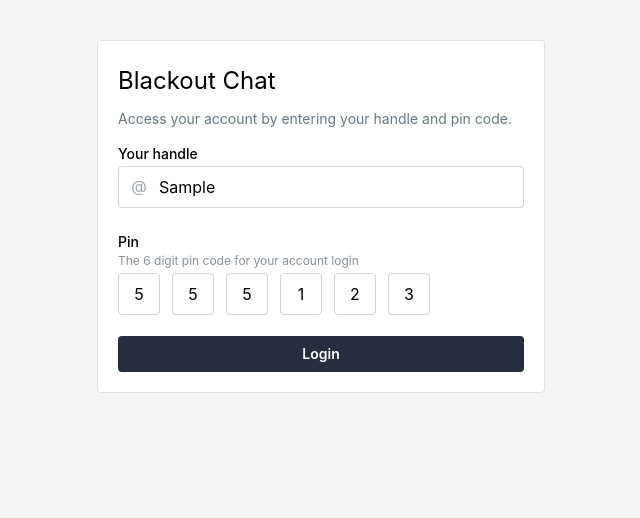
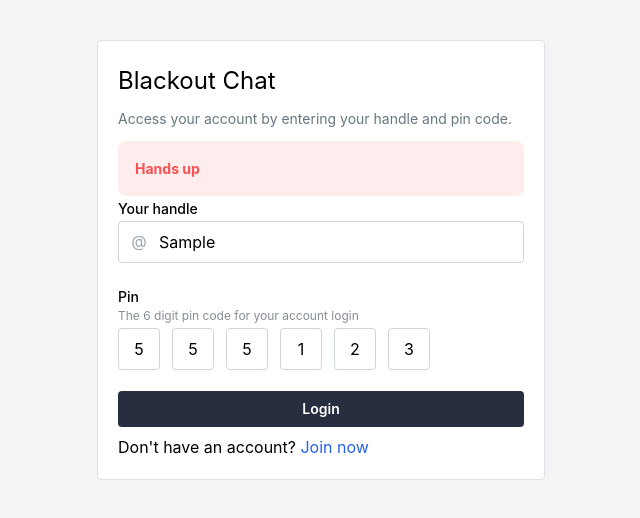
Before and after one commit to graphland-dev/alapon.api, a React (Vite) app in the folder client/: page /#/auth/login in a window 1280 px wide. Both pictures are taken after typing "Sample", "5551234", "5551234", "5551234", "5551234", "5551234" into the empty fields and a click on the button "Login". Shown: the top 518 px of the page, without its empty margins (319-959 px from the left). Built offline with nearby package versions, Linux system fonts and the light colour scheme; no server answers.

Commit message:
path alias for client

```diff
--- a/client/src/pages/auth/join/components/JoinForm.tsx
+++ b/client/src/pages/auth/join/components/JoinForm.tsx
@@ -1,11 +1,12 @@
+import { useLazyQuery } from '@apollo/client';
+import { ErrorMessage } from '@hookform/error-message';
+import { yupResolver } from '@hookform/resolvers/yup';
 import { Alert, Button, Input, Paper, PinInput } from '@mantine/core';
+import { useDebouncedCallback } from '@mantine/hooks';
 import { SubmitHandler, useForm } from 'react-hook-form';
+import { Link } from 'react-router-dom';
 import * as yup from 'yup';
-import { yupResolver } from '@hookform/resolvers/yup';
-import { ErrorMessage } from '@hookform/error-message';
-import { useLazyQuery } from '@apollo/client';
 import { UNIQUE_HANDLE_QUERY } from '../utils/query';
-import { useDebouncedCallback } from '@mantine/hooks';
 
 interface Props {
   onSubmit: (data: IForm) => void;
@@ -111,6 +112,15 @@ const JoinForm: React.FC<Props> = ({ onSubmit, loading, apiError }) => {
             Join
           </Button>
         </form>
+
+        <div className="mt-2">
+          <p>
+            Already have an account?{' '}
+            <Link to="/auth/login" className="link">
+              Login now
+            </Link>
+          </p>
+        </div>
       </Paper>
     </div>
   );
--- a/client/src/pages/auth/login/login.page.tsx
+++ b/client/src/pages/auth/login/login.page.tsx
@@ -1,14 +1,23 @@
-import { useLazyQuery } from '@apollo/client';
 import { ErrorMessage } from '@hookform/error-message';
 import { yupResolver } from '@hookform/resolvers/yup';
-import { Button, Input, Paper, PinInput } from '@mantine/core';
-import { useDebouncedCallback } from '@mantine/hooks';
+import { Alert, Button, Input, Paper, PinInput } from '@mantine/core';
 import { SubmitHandler, useForm } from 'react-hook-form';
+import { Link } from 'react-router-dom';
 import * as yup from 'yup';
-import { UNIQUE_HANDLE_QUERY } from './utils/query';
+import { LOGIN_MUTATION } from './utils/query';
+import { useMutation } from '@apollo/client';
+import { TokenService } from '@/common/utils/TokenService';
+import { getGqlServerError } from '@/common/utils/getGqlServerError';
 
 const LoginPage = () => {
-  const [uniqueHandleQuery] = useLazyQuery(UNIQUE_HANDLE_QUERY);
+  const [loginMutation, loginMutationState] = useMutation(LOGIN_MUTATION, {
+    onCompleted: (data) => {
+      TokenService.setToken(data?.identity__login?.token);
+    },
+    onError: (error) => {
+      console.log(error);
+    },
+  });
 
   const form = useForm<IForm>({
     defaultValues: {},
@@ -16,20 +25,8 @@ const LoginPage = () => {
   });
 
   const handleOnSubmit: SubmitHandler<IForm> = (data) => {
-    // onSubmit(data);
-    console.log(data);
+    loginMutation({ variables: { input: data } });
   };
-
-  const debouncedState__handle = useDebouncedCallback(
-    async (handle: string) => {
-      uniqueHandleQuery({ variables: { handle } }).then((data) => {
-        if (data.data?.identity__getUniqueHandle) {
-          form.setValue('handle', data?.data?.identity__getUniqueHandle);
-        }
-      });
-    },
-    1000,
-  );
 
   return (
     <div className="max-w-md mx-auto">
@@ -42,11 +39,11 @@ const LoginPage = () => {
           </p>
         </div>
 
-        {/* {apiError && (
+        {loginMutationState.error && (
           <Alert color="red" title="Hands up" radius="md">
-            {apiError}
+            {getGqlServerError(loginMutationState.error!)}
           </Alert>
-        )} */}
+        )}
 
         <form
           method="POST"
@@ -63,11 +60,7 @@ const LoginPage = () => {
               leftSection={<span className="text-gray-400">@</span>}
               placeholder="Type your handle"
               size="md"
-              onChange={(e) => {
-                form.setValue('handle', e.target.value);
-                debouncedState__handle(e.target.value);
-              }}
-              value={form.watch('handle')}
+              {...form.register('handle')}
             />
           </Input.Wrapper>
 
@@ -84,8 +77,19 @@ const LoginPage = () => {
             />
           </Input.Wrapper>
 
-          <Button type="submit">Login</Button>
+          <Button type="submit" loading={loginMutationState.loading}>
+            Login
+          </Button>
         </form>
+
+        <div className="mt-2">
+          <p>
+            Don't have an account?{' '}
+            <Link to="/auth/join" className="link">
+              Join now
+            </Link>
+          </p>
+        </div>
       </Paper>
     </div>
   );
@@ -95,7 +99,6 @@ export default LoginPage;
 
 const validationSchema = yup.object({
   handle: yup.string().required().label('Handle'),
-  referenceHandle: yup.string().required().label('Reference Handle'),
   pin: yup.string().required('Your pin is required').min(6).max(6).label('Pin'),
 });
 
--- a/client/src/pages/auth/login/utils/query.ts
+++ b/client/src/pages/auth/login/utils/query.ts
@@ -1,16 +1,9 @@
 import { gql } from '@apollo/client';
 
-export const JOIN_MUTATION = gql`
-  mutation Identity__join($input: JoinUserInput!) {
-    identity__join(input: $input) {
-      secret
-      handle
+export const LOGIN_MUTATION = gql`
+  mutation Identity__login($input: LoginInput!) {
+    identity__login(input: $input) {
+      token
     }
   }
 `;
-
-export const UNIQUE_HANDLE_QUERY = gql`
-  query UniqueHandle($handle: String!) {
-    identity__getUniqueHandle(handle: $handle)
-  }
-`;
--- a/client/vite.config.ts
+++ b/client/vite.config.ts
@@ -1,9 +1,13 @@
 import { defineConfig } from 'vite';
 import react from '@vitejs/plugin-react';
+import path from 'path';
 
 // https://vitejs.dev/config/
 export default defineConfig({
   plugins: [react()],
+  resolve: {
+    alias: [{ find: '@', replacement: path.resolve(__dirname, 'src') }],
+  },
   server: {
     proxy: {
       '/api': {
```
Also changed, not shown: client/tsconfig.app.json (+6 -1 lines).
